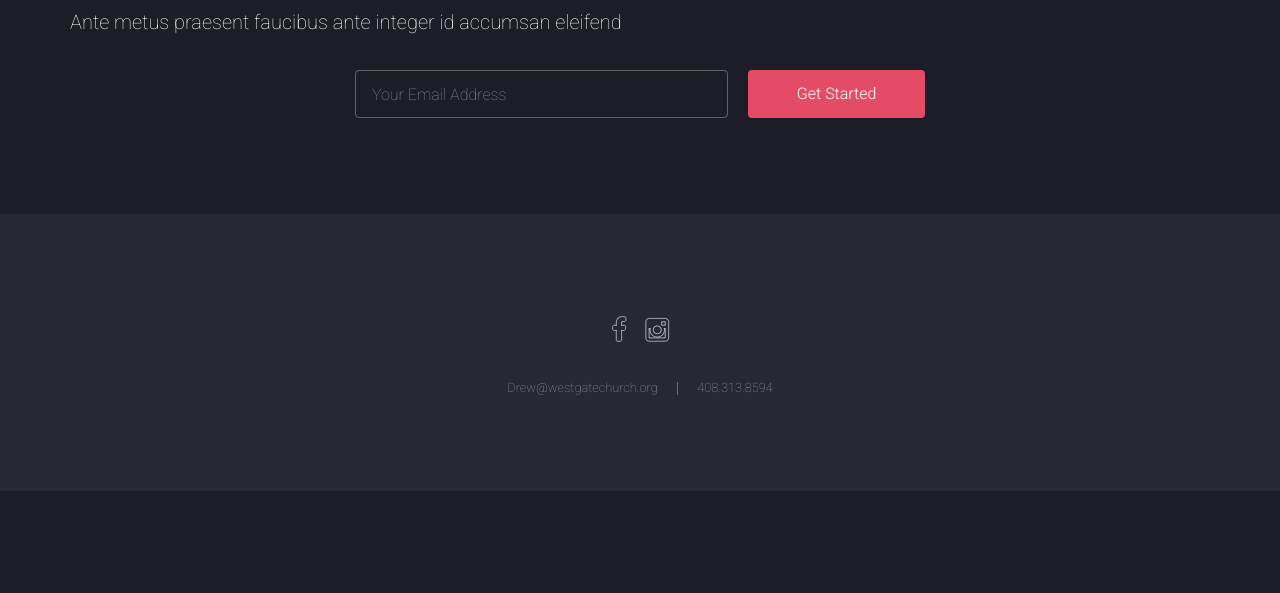
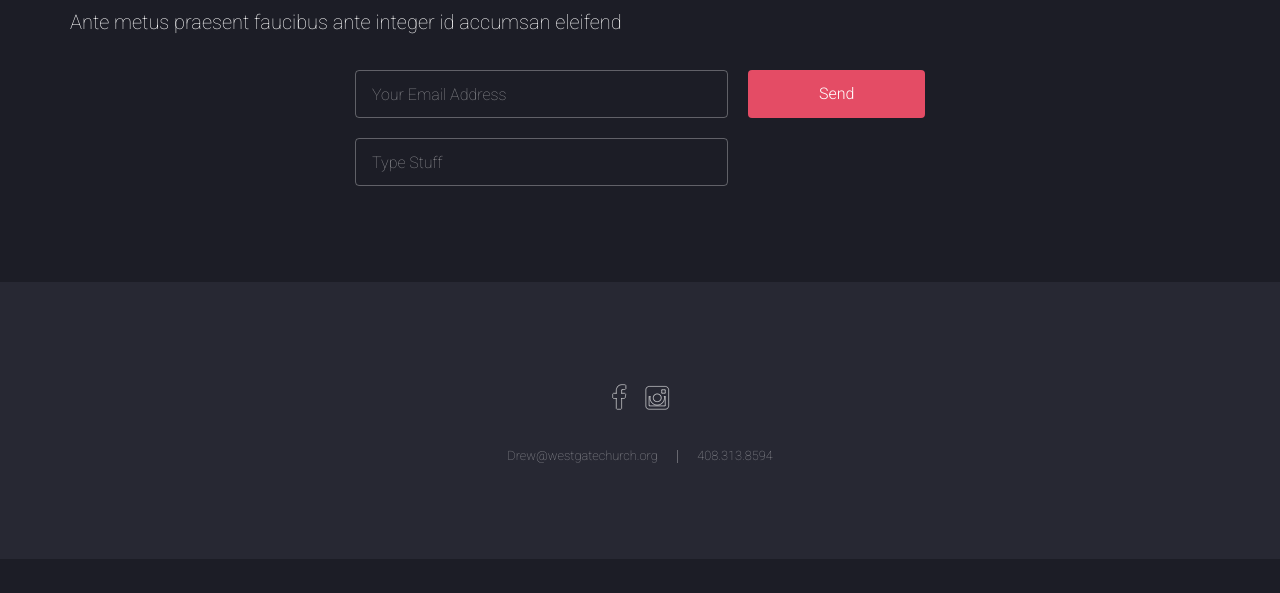
Before and after one commit to FourShore/westgateL2, a plain HTML site: page connect.html in a window 1280 px wide. Shown: the part 207-800 px from the top of the page. Drawn offline with Linux system fonts and the light colour scheme; files whose address does not match are found by name.

Commit message:
email test again

```diff
--- a/connect.html
+++ b/connect.html
@@ -49,11 +49,14 @@
 						<p>Ante metus praesent faucibus ante integer id accumsan eleifend</p>
 					</header>
 					<form action="http://www.westgatel2.org/cgi-sys/formmail.pl" method="post" class="container 50%">
-					<input type="hidden" name="recipient" value="zachrasavanh@gmail.com">
+					<input type="hidden" name="recipient" value="mail@westgatel2.com">
 <input type="hidden" name="subject" value="Test0">
 						<div class="row uniform 50%">
 							<div class="8u 12u$(xsmall)"><input type="email" name="email" id="email" placeholder="Your Email Address" /></div>
-							<div class="4u$ 12u$(xsmall)"><input type="submit" value="Get Started" class="fit special" /></div>
+							<div class="4u$ 12u$(xsmall)"><input type="submit" value="Send" class="fit special" /></div>
+						</div>
+						<div class="row uniform 50%">
+							<div class="8u 12u$(xsmall)"><input type="text" name="tellme" id="emailText" placeholder="Type Stuff" /></div>
 						</div>
 					</form>
 				</div>
```
